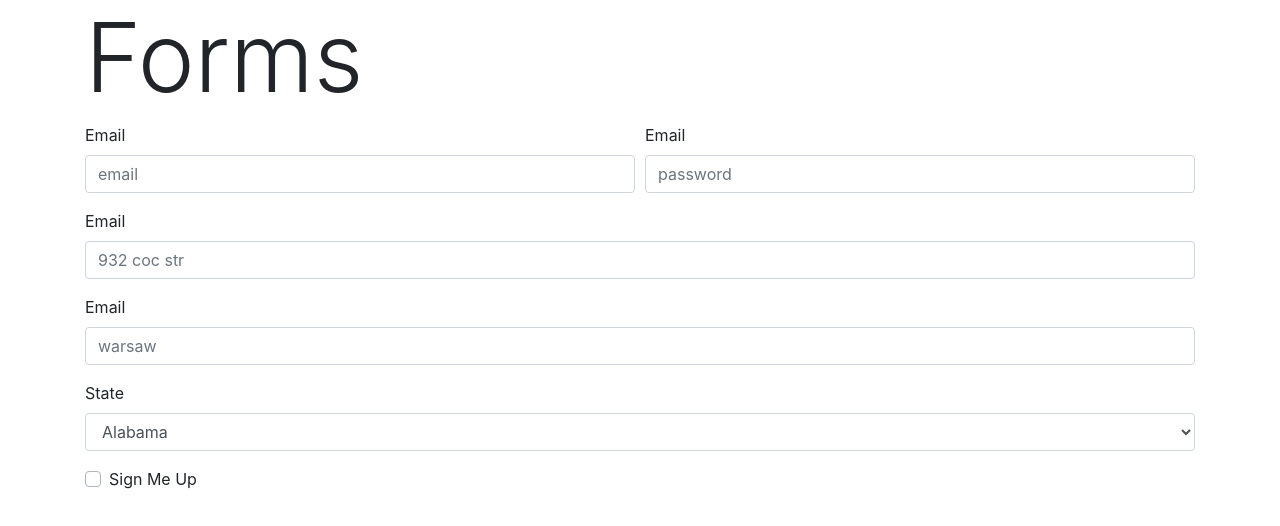
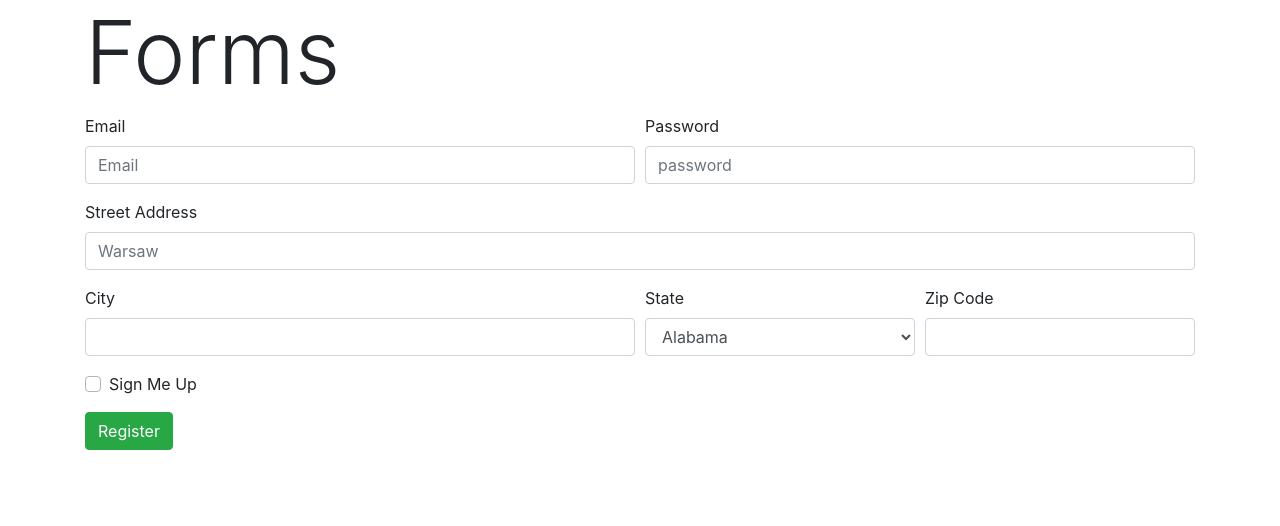
Before and after one commit to MaciejBodnar7/BootstrapIntro, a plain HTML site: page Forms/index.html in a window 1280 px wide. Drawn offline with nearby package versions, Linux system fonts and the light colour scheme.

Commit message:
change code style and delete ext.(pritier i think)

```diff
--- a/Forms/index.html
+++ b/Forms/index.html
@@ -15,71 +15,50 @@
   </head>
   <body>
     <div class="container">
-      <h1 class="display-1">Forms</h1>
+      <h1 class="display-2">Forms</h1>
       <form action="#nowhere">
           <div class="form-row">
-          <!-- DivROW -->
-          <!-- Form1B -->
               <div class="form-group col-md-6">
-            <!-- Div1B -->
                   <label for="email">Email</label>
-            <input
-              type="email"
-              class="form-control"
-              id="email"
-              placeholder="email"
-            />
+                  <input type="email" class="form-control" id="email" placeholder="Email">
               </div>
-          <!-- Div1E -->
               <div class="form-group col-md-6">
-            <!-- Div2B -->
-            <label for="password">Email</label>
-            <input
-              type="password"
-              class="form-control"
-              id="password"
-              placeholder="password"
-            />
+                  <label for="password">Password</label>
+                  <input type="password" class="form-control" id="password" placeholder="password">
               </div>
-          <!-- Div2E -->
-        </div>
-        <!-- DivROW -->
-        <div class="form-group">
-          <!-- Div2B -->
-          <label for="address">Email</label>
-          <input
-            type="text"
-            class="form-control"
-            id="address"
-            placeholder="932 coc str"
-          />
           </div>
           <div class="form-group">
-        <label for="city">Email</label>
-        <input
-          type="text"
-          class="form-control"
-          id="city"
-          placeholder="warsaw"
-        />
+              <label for="address">Street Address</label>
+              <input type="text" class="form-control" id="address" placeholder="Warsaw">
           </div>
-        <div class="form-group">
-          <!-- Div3B -->
+          <div class="form-row">
+              <div class="form-group col-md-6">
+                  <label for="city">City</label>
+                  <input type="text" class="form-control" id="city">
+              </div>
+              <div class="form-group col-md-3 col-6">
                   <label for="state">State</label>
                   <select class="form-control" name="state" id="state">
                       <option value="AL">Alabama</option>
                       <option value="AK">Alaska</option>
                   </select>
               </div>
-        <!-- Div3E -->
+              <div class="form-group col-md-3 col-6">
+                  <label for="zip">Zip Code</label>
+                  <input type="text" class="form-control" id="zip">
+              </div>
+          </div>
+          <div class="form-group">
               <div class="custom-control custom-checkbox">
-          <!-- Div3E -->
-          <input type="checkbox" class="custom-control-input" id="tos" />
+                  <input type="checkbox" class="custom-control-input" id="tos">
                   <label class="custom-control-label" for="tos">Sign Me Up</label>
               </div>
-        <!-- Div4E -->
+          </div>
+
+          <button type="submit" class="btn btn-success">Register</button>
+
+
       </form>
-      <!-- Form1B -->
     </div>
     <script
       src="https://code.jquery.com/jquery-3.5.1.slim.min.js"
```
Lines whose indentation alone changed are shown as unchanged.
